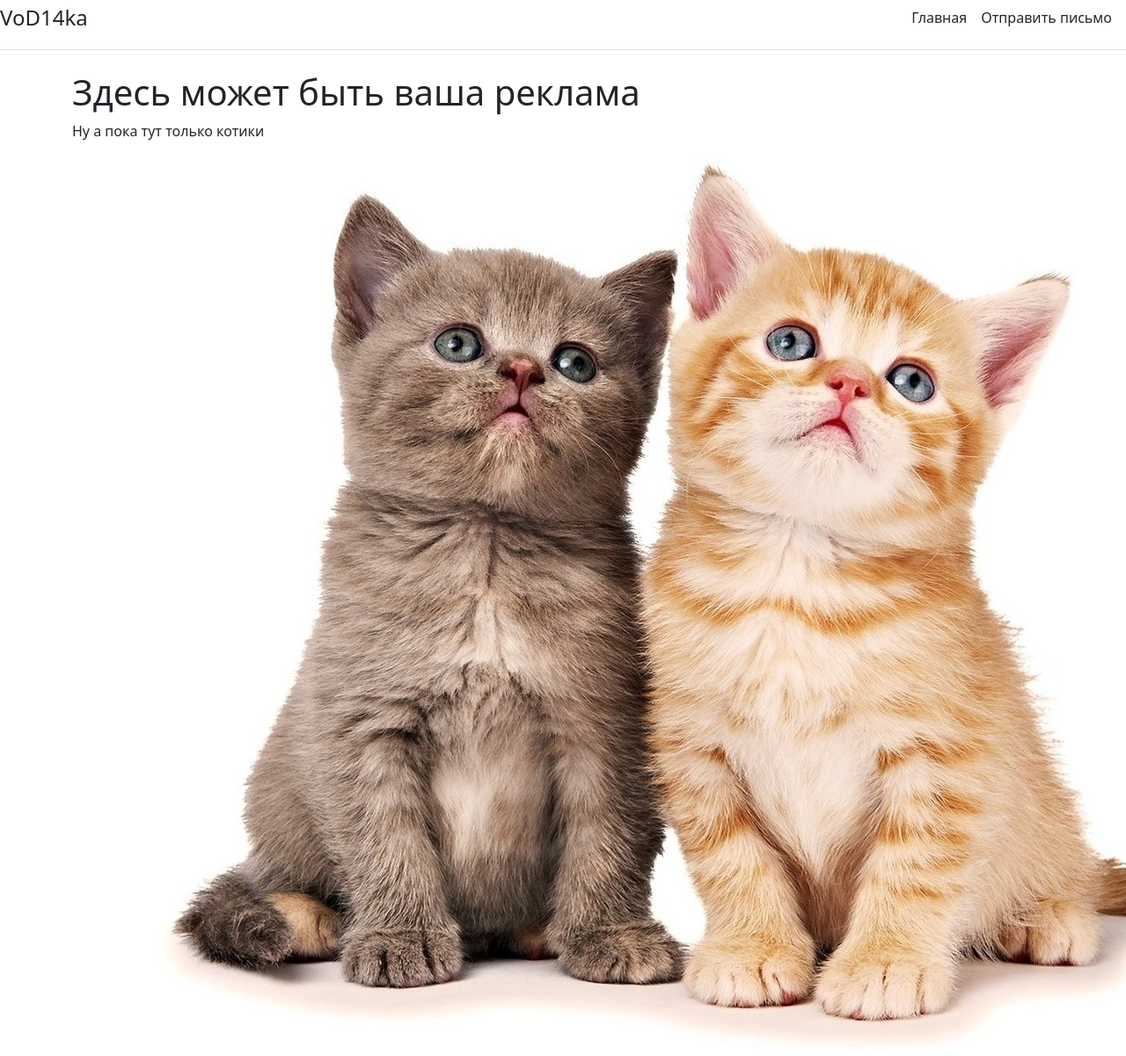
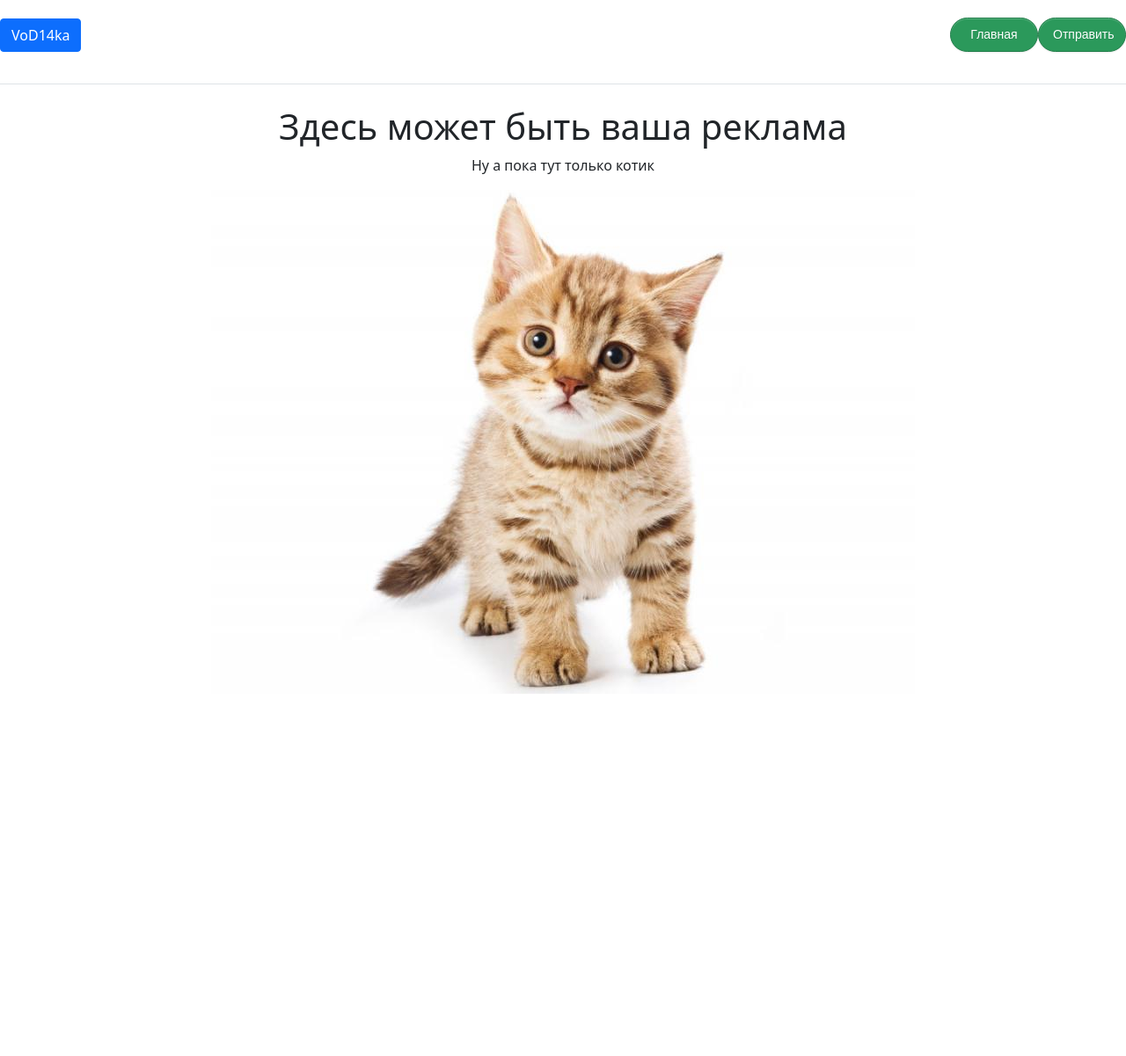
Before and after one commit to V0D14Ka/FirstWebSite, a Django app: page / in a window 1280 px wide; the page is wider, and only the part inside the window is pictured. Shown: that part at 88% size. After the commit the page ends 789 px from the top of that part, so only its background shows below. Run offline with Django 4.2, Linux system fonts and the light colour scheme.

Commit message:
all site

```diff
--- /dev/null
+++ b/main/static/css/greenbtn.css
@@ -0,0 +1,28 @@
+a.green{
+border-radius: 20px;
+-webkit-box-shadow: inset 0 1px 0 rgba(255, 255, 255, 0.2), 0 1px 2px rgba(0, 0, 0, 0.08);
+-moz-box-shadow: inset 0 1px 0 rgba(255, 255, 255, 0.2), 0 1px 2px rgba(0, 0, 0, 0.08);
+box-shadow: inset 0 1px 0 rgba(255, 255, 255, 0.2), 0 1px 2px rgba(0, 0, 0, 0.08);
+color: #fff;
+display:block;
+width:100px;
+text-align: center;
+font-family: Arial, Helvetica, sans-serif;
+font-size: 14px;
+padding: 8px 16px;
+margin: 20px auto;
+text-decoration: none;
+text-shadow: 0 1px 1px rgba(0, 0, 0, 0.075);
+-webkit-transition: background-color 0.1s linear;
+-moz-transition: background-color 0.1s linear;
+-o-transition: background-color 0.1s linear;
+transition: background-color 0.1s linear;
+}
+a.green {
+background-color: rgb( 43, 153, 91 );
+border: 1px solid rgb( 33, 126, 74 );
+}
+
+a.green:hover {
+background-color: rgb( 75, 183, 141 );
+}
--- a/main/templates/main/base.html
+++ b/main/templates/main/base.html
@@ -5,17 +5,18 @@
     <meta charset="UTF-8">
     <title>{% block title %}{% endblock %}</title>
     <link rel="stylesheet" href="https://cdn.jsdelivr.net/npm/bootstrap@5.1.3/dist/css/bootstrap.min.css">
+    <link rel="stylesheet" type="text/css" href="{% static 'css/greenbtn.css' %}">
     <link rel="shortcut icon" href="{%  static 'favicon.png' %}">
 </head>
 <body>
     <div class="d-flex flex-column flex-md-row align-items-center pb-3 mb-4 border-bottom">
-      <a href="/" class="d-flex align-items-center text-dark text-decoration-none">
-        <span class="fs-4">VoD14ka</span>
+      <a href="egg" class="d-flex align-items-center text-dark text-decoration-none">
+        <span class="btn btn-primary">VoD14ka</span>
       </a>
 
       <nav class="d-inline-flex mt-2 mt-md-0 ms-md-auto">
-        <a class="me-3 py-2 text-dark text-decoration-none" href="/">Главная</a>
-        <a class="me-3 py-2 text-dark text-decoration-none" href="sendmail">Отправить письмо</a>
+        <a class="green" href="/">Главная</a>
+        <a class="green" href="sendmail">Отправить</a>
       </nav>
     </div>
     <div class="container">
--- a/main/templates/main/index.html
+++ b/main/templates/main/index.html
@@ -5,8 +5,16 @@
 {% endblock %}
 
 {% block content %}
-    <h1>Здесь может быть ваша реклама</h1>
-    <p>Ну а пока тут только котики</p>
+    <h1 align="middle">Здесь может быть ваша реклама</h1>
+    <p align="middle" >Ну а пока тут только котик</p>
     {% load static %}
-    <img src="{% static 'img/image3.jpg' %}" alt="photo">
+    <img class='marginauto' src="{% static 'img/image6.jpg' %}" alt="photo">
+
+    <style>
+    .marginauto {
+        margin: 10px auto 20px;
+        display: block;
+    }
+
+    </style>
 {% endblock %}
--- a/main/templates/main/sendmail.html
+++ b/main/templates/main/sendmail.html
@@ -5,6 +5,7 @@
 {% endblock %}
 
 {% block content %}
+    <h2>Здесь вы можете отправить электронное письмо</h2>
      <form method="post">
         {% csrf_token %}
              <div class="form-group">
--- a/main/urls.py
+++ b/main/urls.py
@@ -5,5 +5,6 @@ from . import views
 urlpatterns = [
     path('', views.index, name='homepage'),
     path('sendmail', views.sendmail, name='sendmail'),
-    path('sent', views.sent, name='sent')
+    path('sent', views.sent, name='sent'),
+    path('egg', views.egg, name='egg')
 ]
--- a/main/views.py
+++ b/main/views.py
@@ -29,3 +29,7 @@ def sendmail(request):
 
 def sent(request):
     return render(request, 'main/sent.html')
+
+
+def egg(request):
+    return render(request, 'main/egg.html')
```
Also changed, not shown: main/templates/main/egg.html (added, +13 -0 lines), main/static/img/image4.jpg (added), main/static/img/image5.jpg (added), main/static/img/image6.jpg (added).
